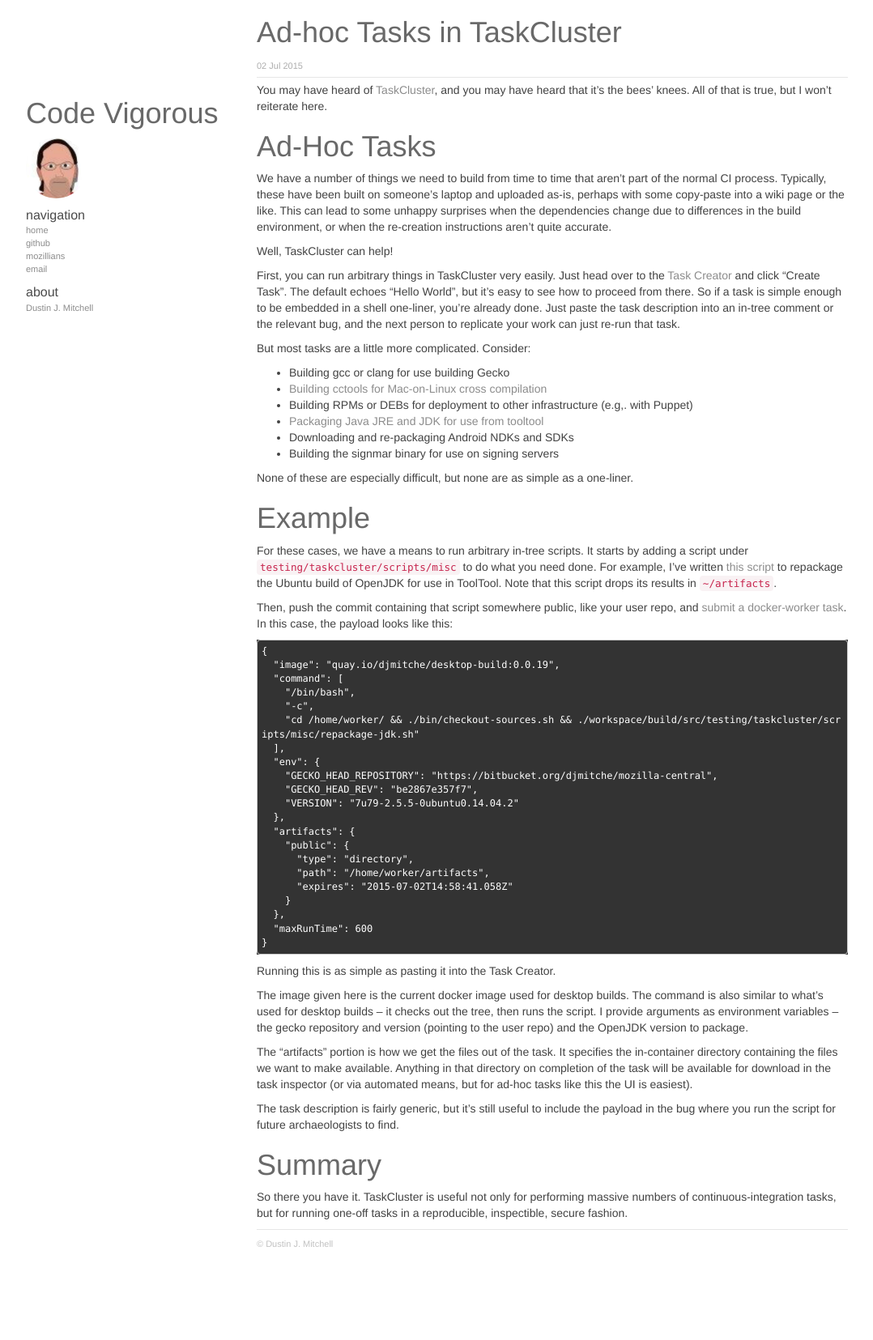
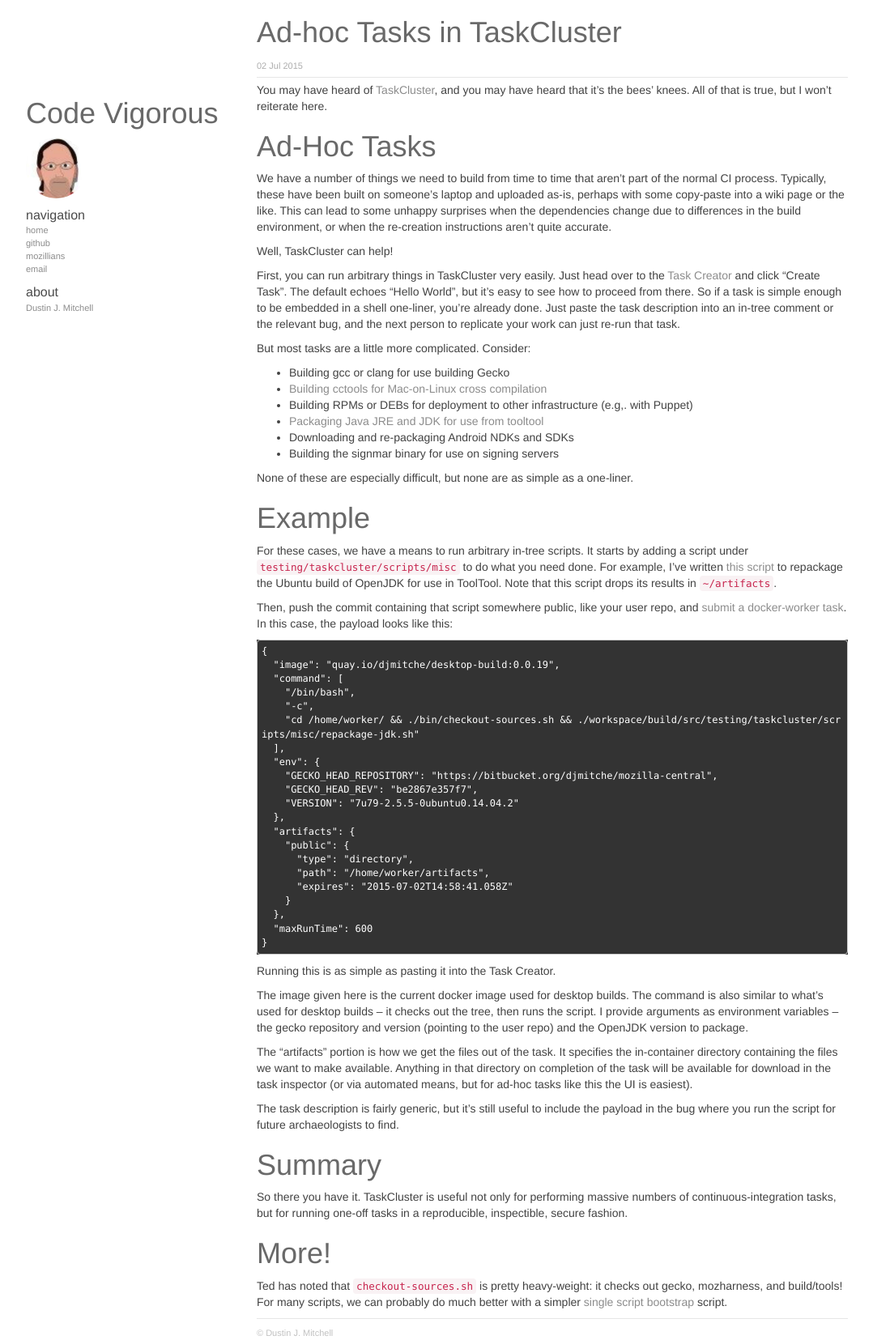
Before and after one commit to djmitche/code.v.igoro.us, a Jekyll site: the page built from _posts/2015-07-02-ad-hoc-tasks-in-taskcluster.md, in a window 1280 px wide. Shown: the whole page at 81% size, without its empty margins (53-1131 px from the left). Built offline with Jekyll 4.4.1, drawn with Linux system fonts in a browser that asks for light colours; nearby versions of some CDN libraries; library files that are not in the unit come from our copies; Markdown is read by kramdown in place of the engine named in the settings; comment, search, counter and statistics services are not loaded; before the commit the page ends 1545 px from its top, so only the background shows below that.

Commit message:
update post

```diff
--- a/_posts/2015-07-02-ad-hoc-tasks-in-taskcluster.md
+++ b/_posts/2015-07-02-ad-hoc-tasks-in-taskcluster.md
@@ -81,3 +81,8 @@
 
 So there you have it.
 TaskCluster is useful not only for performing massive numbers of continuous-integration tasks, but for running one-off tasks in a reproducible, inspectible, secure fashion.
+
+# More!
+
+Ted has noted that `checkout-sources.sh` is pretty heavy-weight: it checks out gecko, mozharness, and build/tools!
+For many scripts, we can probably do much better with a simpler [single script bootstrap](https://bugzilla.mozilla.org/show_bug.cgi?id=1179893) script.
```
